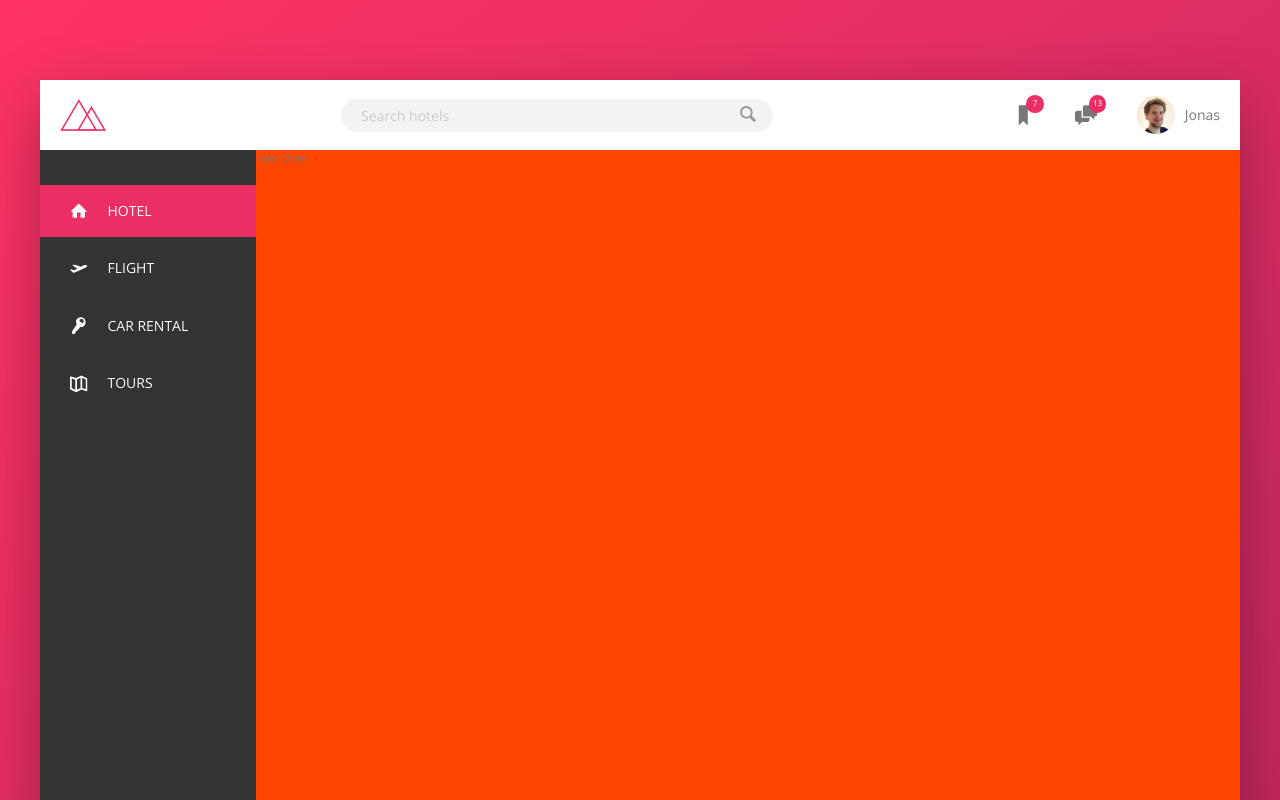
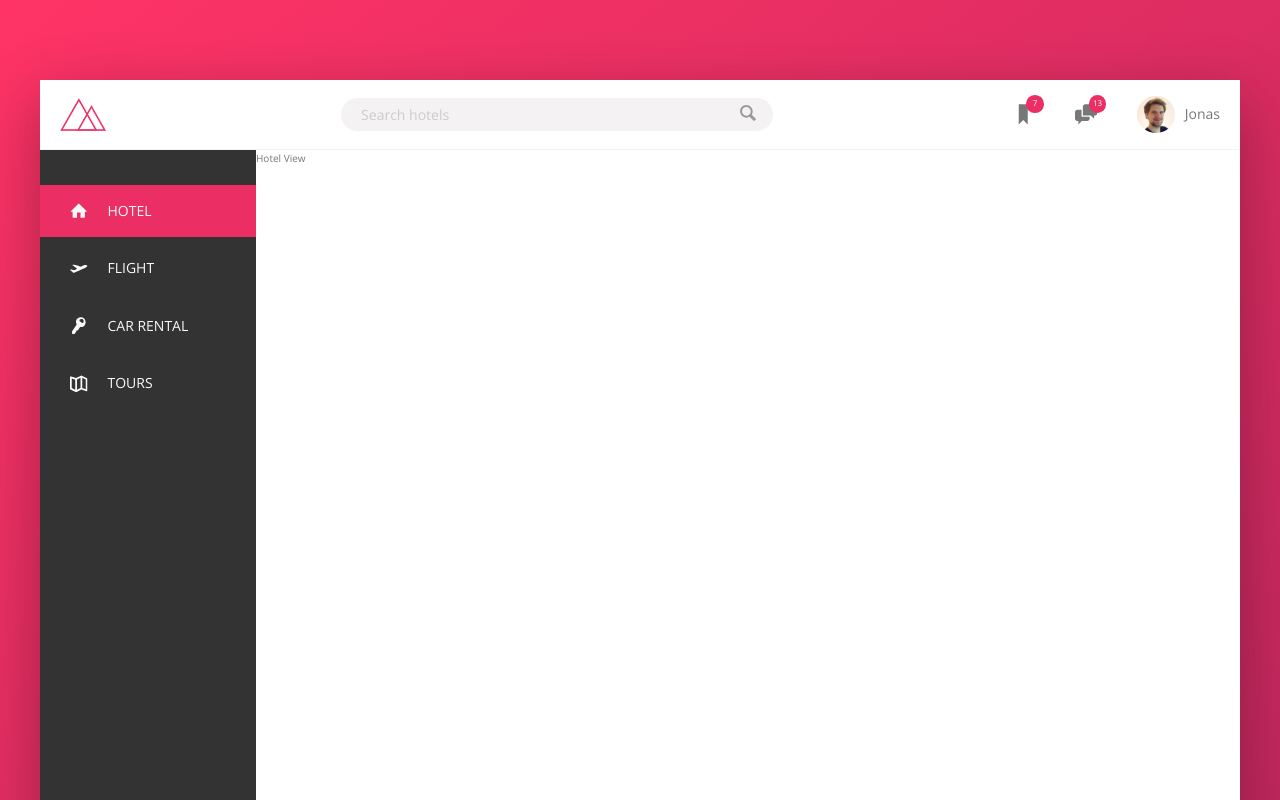
Before and after one commit to johnkim25/css-course, a website: page Trillo/starter/index.html in a window 1280 px wide. Shown: the top 800 px of the page. Drawn offline with nearby package versions, Linux system fonts and the light colour scheme; files that its build step writes are made by us from their sources.

Commit message:
fix border bottom

```diff
--- a/Trillo/starter/sass/_layout.scss
+++ b/Trillo/starter/sass/_layout.scss
@@ -12,7 +12,7 @@
     font-size: 1.4rem;
     height: 7rem;
     background-color: #fff;
-    border-bottom: var(--color-grey-light-2);
+    border-bottom: 1px solid var(--color-grey-light-2);
 
     display: flex;
     //for main axis
@@ -45,5 +45,4 @@
 
     //testing purposes
     height: 80rem;
-    background-color: orangered;
 }
```
